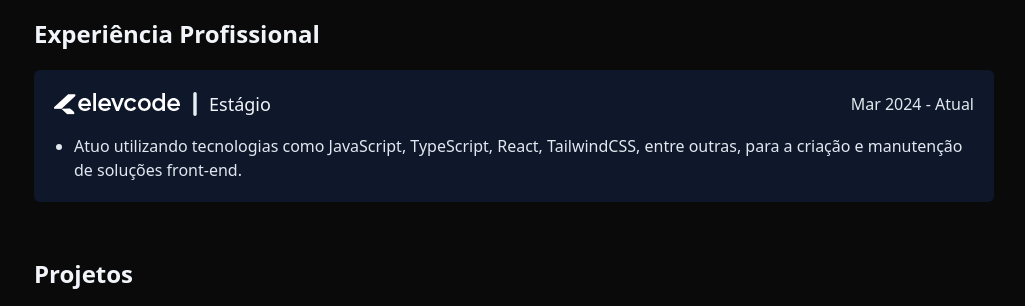
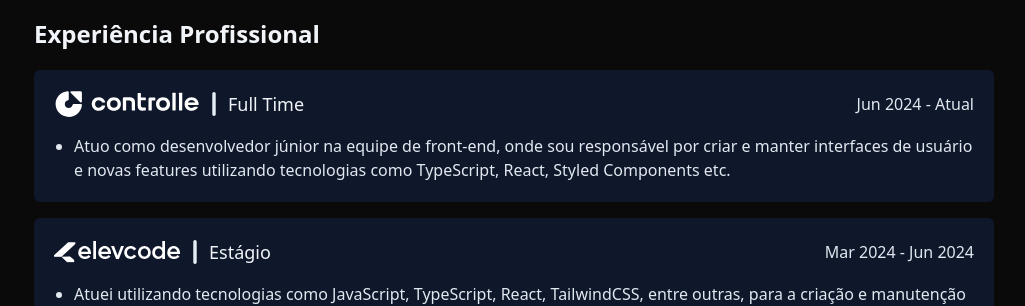
Before and after one commit to emanueltavecia/portfolio, a Next.js app: page / in a window 1280 px wide. Shown: the part 506-812 px from the top of the page, without its empty margins (126-1151 px from the left). Built offline with nearby package versions, Linux system fonts and the light colour scheme.

Commit message:
update experience section

```diff
--- a/src/components/experience.tsx
+++ b/src/components/experience.tsx
@@ -1,5 +1,6 @@
 import Image from 'next/image'
 import elevcodeLogo from '../app/assets/elevcode-logo.png'
+import controlleLogo from '../app/assets/controlle-logo.svg'
 
 export function Experience() {
   return (
@@ -8,6 +9,37 @@ export function Experience() {
         Experiência Profissional
       </h2>
 
+      <div className='flex flex-col gap-4'>
+      <div className="bg-slate-900 p-5 rounded-md flex flex-col gap-4">
+        <div className="flex items-center md:justify-between flex-col md:flex-row gap-2">
+          <div className="flex items-center justify-center md:justify-start gap-3">
+            <Image src={controlleLogo} alt="Controlle" />
+
+            <svg
+              className="w-1 h-6"
+              width="2"
+              height="14"
+              viewBox="0 0 2 14"
+              fill="none"
+              xmlns="http://www.w3.org/2000/svg"
+            >
+              <path
+                d="M0 1C0 0.447716 0.447715 0 1 0C1.55228 0 2 0.447715 2 1V13C2 13.5523 1.55228 14 1 14C0.447715 14 0 13.5523 0 13V1Z"
+                fill="#E6EEF5"
+              />
+            </svg>
+            <p className="text-lg">Full Time</p>
+          </div>
+          <p className="text-slate-200">Jun 2024 - Atual</p>
+        </div>
+        <div className="flex gap-2">
+          <ul>
+            <li className="text-slate-200 list-disc ml-5">
+              Atuo como desenvolvedor júnior na equipe de front-end, onde sou responsável por criar e manter interfaces de usuário e novas features utilizando tecnologias como TypeScript, React, Styled Components etc.
+            </li>
+          </ul>
+        </div>
+      </div>
       <div className="bg-slate-900 p-5 rounded-md flex flex-col gap-4">
         <div className="flex items-center md:justify-between flex-col md:flex-row gap-2">
           <div className="flex items-center justify-center md:justify-start gap-3">
@@ -28,18 +60,19 @@ export function Experience() {
             </svg>
             <p className="text-lg">Estágio</p>
           </div>
-          <p className="text-slate-200">Mar 2024 - Atual</p>
+          <p className="text-slate-200">Mar 2024 - Jun 2024</p>
         </div>
         <div className="flex gap-2">
           <ul>
             <li className="text-slate-200 list-disc ml-5">
-              Atuo utilizando tecnologias como JavaScript, TypeScript, React,
+              Atuei utilizando tecnologias como JavaScript, TypeScript, React,
               TailwindCSS, entre outras, para a criação e manutenção de soluções
               front-end.
             </li>
           </ul>
         </div>
       </div>
+      </div>
     </div>
   )
 }
```
Also changed, not shown: src/app/assets/controlle-logo.svg (added).
